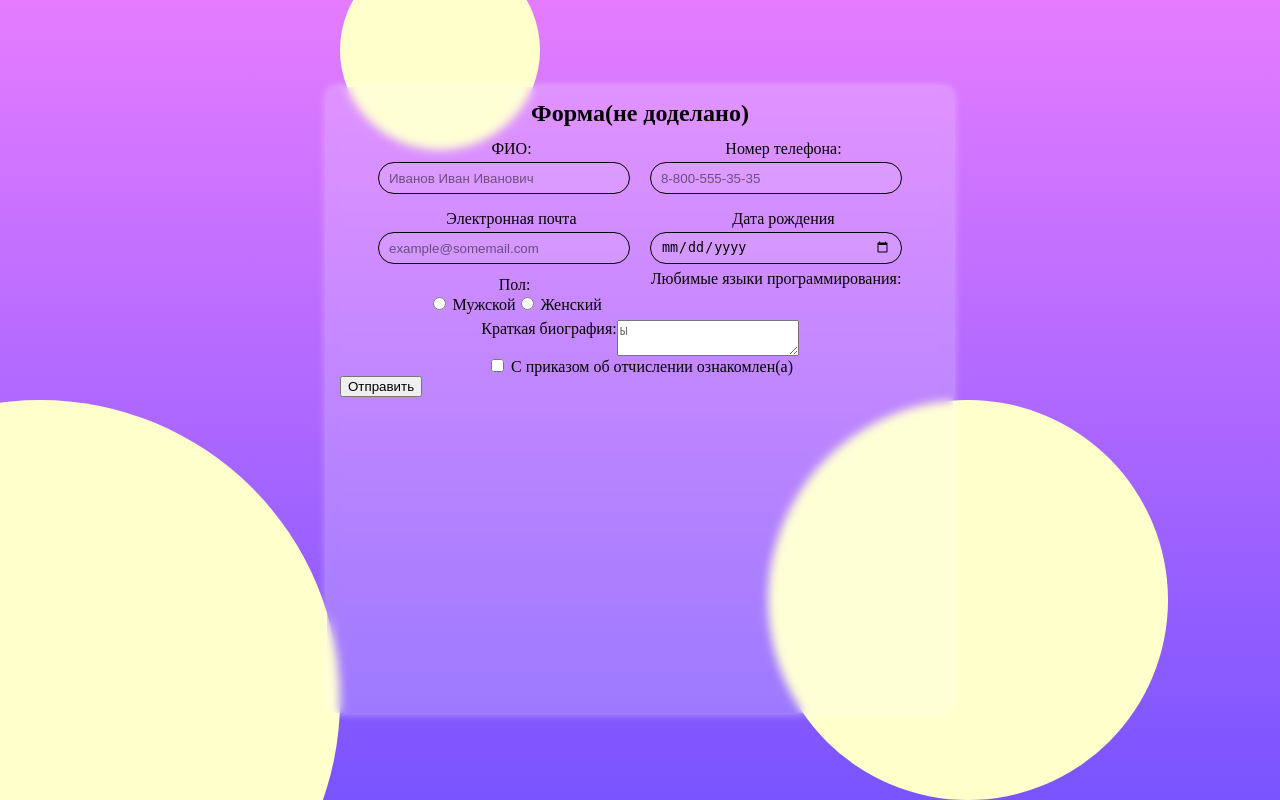
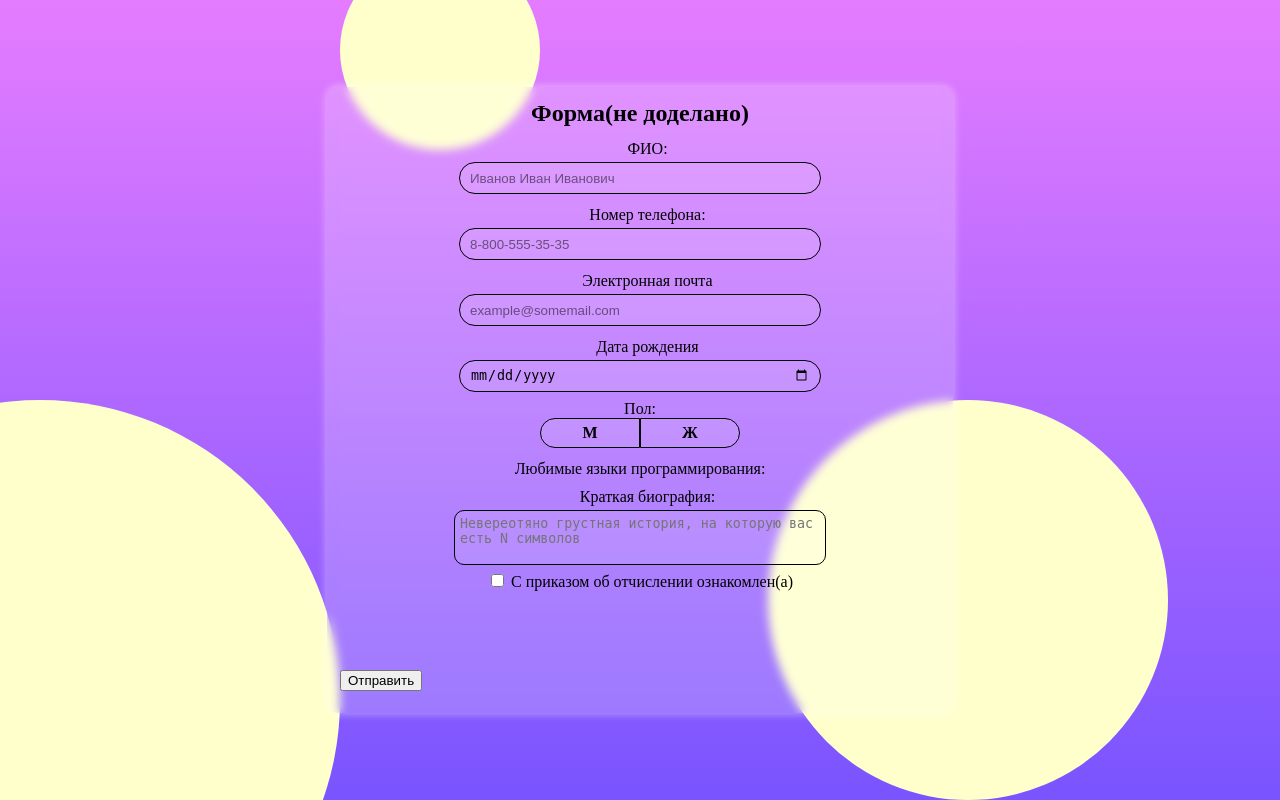
Before and after one commit to Offly123/web-backend, a PHP site: page / in a window 1280 px wide. Run offline with PHP 8.4, Linux system fonts and the light colour scheme.

Commit message:
Продолжил стили

```diff
--- a/3/front.js
+++ b/3/front.js
@@ -1,3 +1,6 @@
 $(document).ready(function() {
-
+  $('label[tabindex="0"]').keypress(function(e){
+    e.preventDefault();
+    $("#" + $(this).attr("for")).prop("checked", true);
+  })
 });
--- a/3/index.html
+++ b/3/index.html
@@ -6,6 +6,7 @@
     <script src="send_form.js" type="text/javascript"></script>
     <meta charset="UTF-8">
     <link rel="stylesheet" href="style.css">
+    <script src="front.js" type="text/javascript"></script>
     <meta name="viewport" content="width=device-width, initial-scale=1.0">
     <link rel="shortcut icon" href="#">
     <title>Document</title>
@@ -57,13 +58,13 @@
                 <div class="radio-buttons-wrapper">
 
                     <div class="btn-wrapper">
-                        <input name="sex" type="radio" class="radio-btn" id="radio1" value="male">
-                        <label for="radio1">Мужской</label>
+                        <input name="sex" type="radio" id="radio1" class="radio-btn" value="male">
+                        <label for="radio1" tabindex="0">М</label>
                     </div>
 
                     <div class="btn-wrapper">
-                        <input name="sex" type="radio" class="radio-btn" id="radio2" value="female">
-                        <label for="radio2">Женский</label>
+                        <input name="sex" type="radio" id="radio2" class="radio-btn" value="female">
+                        <label for="radio2" tabindex="0">Ж</label>
                     </div>
 
                 </div>
@@ -86,11 +87,13 @@
             <input name="language" type="checkbox" value="10">Prolog</input><br>
             <input name="language" type="checkbox" value="11">Scala</input><br>
             <input name="language" type="checkbox" value="12">Go</input><br> -->
-            <label>Краткая биография:</label><br>
-            <textarea name="biography" placeholder="ы"></textarea>
+            <div class="element" id="biography">
+                <label>Краткая биография:</label>
+                <textarea id="mytext" name="biography" placeholder="Невереотяно грустная история, на которую вас есть N символов"></textarea>
+            </div>
             <div>
-                <input type="checkbox">
-                <label>С приказом об отчислении ознакомлен(а)</label><br>
+                <input id="agreement" type="checkbox">
+                <label for="agreement">С приказом об отчислении ознакомлен(а)</label><br>
             </div>
         </div>
         <button id="button" type="submit">Отправить</button>
--- a/3/style.css
+++ b/3/style.css
@@ -1,6 +1,10 @@
 body {
   padding: 0;
   overflow: hidden;
+}
+
+p {
+  all: unset;
 }
 
 .svg-wrapper {
@@ -48,7 +52,7 @@ form {
   box-shadow: 0px 0px 10px rgba(255,255,255, .5);
   background-color: rgba(255,255,255, .2);
   height: clamp(550px, 85vw, 600px);
-  width: clamp(250px, 85vw, 600px);
+  width: clamp(200px , 85vw, 600px);
   padding: max(5px, 1vw);
   border-radius: 10px;
   outline: #5100ff 10px;
@@ -67,16 +71,18 @@ form > .main {
   display: flex;
   flex-wrap: wrap;
   justify-content: center;
+  align-content: flex-start;
+  height: 90%;
 }
 
 form > .main > .element {
   align-items: center;
   margin: clamp(3px, 1%, 30px);
+  margin-bottom: 0;
   display: flex;
   flex-direction: column;
   height: clamp(60px, 7%, 70px);
-  width: clamp(250px, 40%, 500px);
-  /* background-color: rgba(79,54,255, 0.1); */
+  width: clamp(300px, 60%, 500px);
   border-radius: 7px;
   padding: 0px 5px;
 }
@@ -113,8 +119,6 @@ form > .main > .element {
 .radio {
   display: flex;
   align-self: center;
-  justify-content: flex-end;
-  height: 75px;
   width: clamp(0px, 80%, 300px);
 }
 
@@ -126,4 +130,84 @@ form > .main > .element {
 .radio > .radio-buttons-wrapper {
   display: flex;
   flex-direction: row;
+  background-color: rgba(255,255,255, .1);
+  border-radius: 100px;
+  height: clamp(20px, 15vw, 30px);
+  width: max(200px, 50%)
 }
+
+.btn-wrapper {
+  width: calc(100% - 20px);
+  background-color: none;
+  transition: background-color .2s;
+  border: 1px solid black;
+  border-radius: 100px;
+}
+
+.btn-wrapper > label {
+  display: flex;
+  align-items: center;
+  justify-content: center;
+  font-weight: 900;
+  width: 100%;
+  height: 100%;
+  transition: box-shadow .3s;
+}
+
+.btn-wrapper > label:focus {
+  box-shadow: 0px 0px 7px rgba(255,255,255, .5) inset;
+  border-radius: 0 100px 100px 0;
+  outline: 1px solid black;
+}
+
+.btn-wrapper:first-child > label:focus {
+  outline: 1px solid black;
+  border-radius: 100px 0 0 100px;
+}
+
+.btn-wrapper > .radio-btn {
+  visibility: hidden;
+  display: none;
+}
+
+.btn-wrapper {
+  border-radius: 0 100px 100px 0;
+}
+
+.btn-wrapper:first-child {
+  border-radius: 100px 0 0 100px;
+}
+
+.btn-wrapper:has(input:checked) {
+  background-color: rgba(255, 0, 179, .3);
+}
+
+.btn-wrapper:has(input:checked):first-child {
+  background-color: rgba(0, 98, 255, .3);
+}
+
+
+/* ТУТ СТИЛИ ЯЗЫКОВ */
+
+
+#biography {
+  margin: clamp(3px, 1%, 30px);
+  border-radius: 7px;
+  padding: 0px 5px;
+  height: clamp(60px, 15%, 100px);
+}
+
+#biography > textarea {
+  background-color: rgba(255, 255, 255, 0.1);
+  border: 1px solid black;
+  resize: none;
+  height: 100%;
+  padding: 5px;
+  width: 100%;
+  border-radius: 10px;
+}
+
+#biography > textarea:focus {
+  outline: none;
+  box-shadow: 0px 0px 7px rgba(255,255,255, .5) inset;
+}
```
